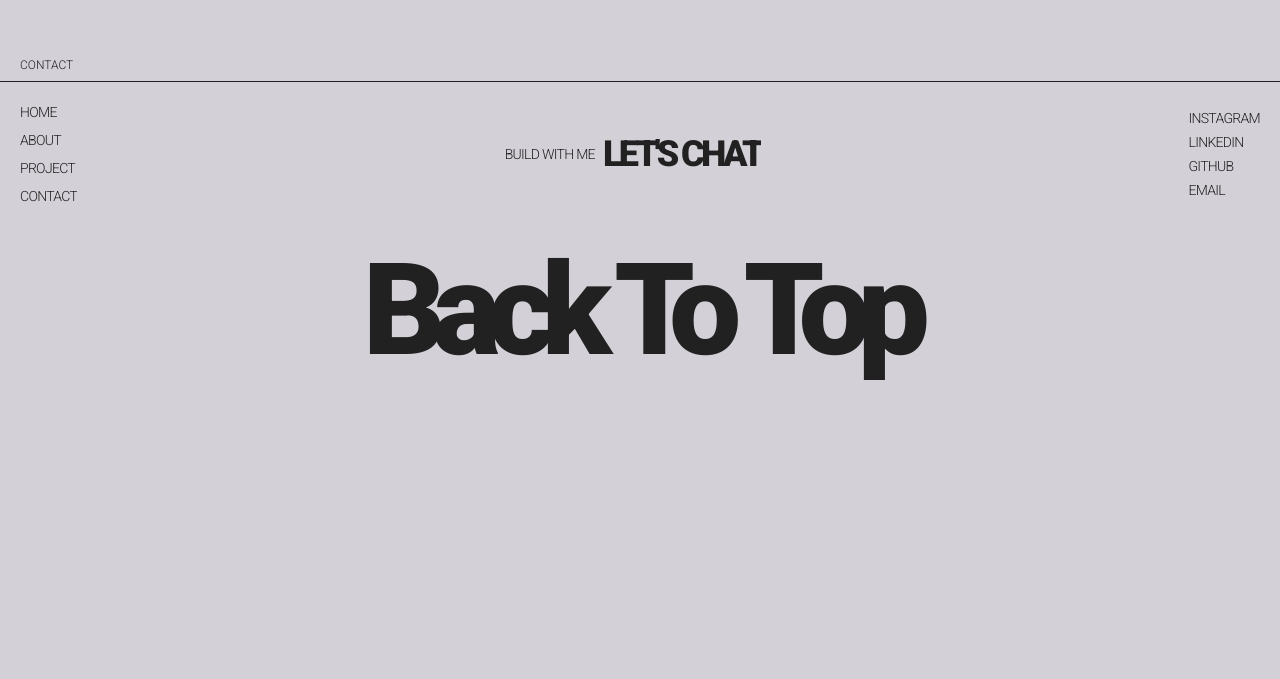
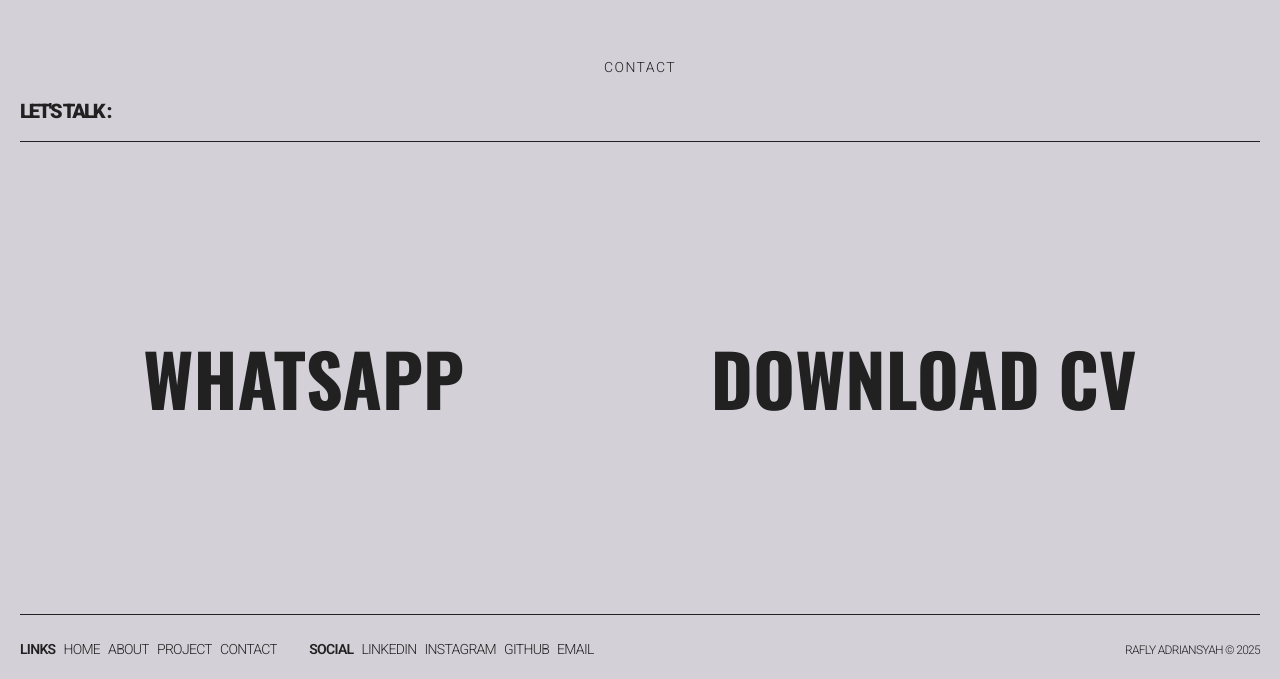
Before and after one commit to rafly-id/personal-portfolio, a React (Vite) app: page / in a window 1280 px wide. Shown: the part 2966-3645 px from the top of the page. Before the commit the page ends 3390 px from the top, so only its background shows below. Built offline with nearby package versions, Linux system fonts and the light colour scheme.

Commit message:
change contact all

```diff
--- a/src/components/Contact.jsx
+++ b/src/components/Contact.jsx
@@ -1,35 +1,7 @@
-import { useCallback, useLayoutEffect, useRef } from "react";
+import { useRef, useLayoutEffect, useCallback } from "react";
 import ScrollSmoother from "gsap/ScrollSmoother";
 import { slideUpTextHover } from "../utils/gsapHover";
-
-const Contact = () => {
-  const navRef = useRef(null);
-
-  useLayoutEffect(() => {
-    if (!navRef.current) return;
-    const cleanup = slideUpTextHover({
-      container: navRef.current,
-      itemSelector: ".contact-hover",
-      defaultTxtSel: ".text-default",
-      hoverTxtSel: ".nav-hover",
-    });
-    return cleanup;
-  }, []);
-
-  const handleScroll = useCallback((target) => {
-    const smoother = ScrollSmoother.get();
-    const element = document.querySelector(target);
-
-    if (smoother && element) {
-      smoother.scrollTo(target, true, "center center");
-    } else if (element) {
-      element.scrollIntoView({ behavior: "smooth", block: "center" });
-    }
-  }, []);
-
-  const handleBackToTop = useCallback(() => {
-    handleScroll("#home");
-  }, [handleScroll]);
+import { useScrollAnimation } from "../utils/scrollAnimation";
 
 const primaryLinks = [
   { href: "#home", label: "Home" },
@@ -39,36 +11,23 @@ const Contact = () => {
 ];
 
 const socialLinks = [
-    { href: "https://www.instagram.com/__rafllyy/", label: "Instagram" },
   {
     href: "https://www.linkedin.com/in/rafly-adriansyah-35587225b/",
     label: "LinkedIn",
   },
+  { href: "https://www.instagram.com/__rafllyy/", label: "Instagram" },
   { href: "https://github.com/rafly-id", label: "GitHub" },
   { href: "mailto:muhr0417@gmail.com", label: "Email" },
 ];
 
-  return (
-    <section id="contact" className="pb-[25px] md:pb-[50px] uppercase">
-      <h1 className="text-xs font-light mb-2 ml-5">Contact</h1>
-
-      <nav ref={navRef} aria-label="Contact Navigation" className="border-t">
-        <div className="flex justify-between items-center mx-5 mt-5 text-xs md:text-sm font-light -tracking-wider">
-          <div className="flex flex-col space-y-2">
-            {primaryLinks.map(({ href, label }) => (
-              <div
-                key={href}
-                className="relative overflow-hidden contact-hover cursor-pointer"
-              >
+const HoverLink = ({ href, label, onClick, external, download }) => (
+  <div className="relative overflow-hidden contact-hover cursor-pointer">
     <a
       href={href}
+      onClick={onClick}
+      {...(external ? { target: "_blank", rel: "noopener noreferrer" } : {})}
+      {...(download ? { download: true } : {})}
       className="block relative"
-                  onClick={(e) => {
-                    if (href.startsWith("#")) {
-                      e.preventDefault();
-                      handleScroll(href);
-                    }
-                  }}
     >
       <span className="text-default block">{label}</span>
       <span className="nav-hover absolute top-0 left-0 block opacity-0">
@@ -76,55 +35,103 @@ const Contact = () => {
       </span>
     </a>
   </div>
+);
+
+const Contact = () => {
+  const sectionRef = useRef(null);
+
+  useLayoutEffect(() => {
+    if (!sectionRef.current) return;
+    const cleanup = slideUpTextHover({
+      container: sectionRef.current,
+      itemSelector: ".contact-hover",
+      defaultTxtSel: ".text-default",
+      hoverTxtSel: ".nav-hover",
+    });
+    return cleanup;
+  }, []);
+
+  useScrollAnimation({
+    ref: sectionRef,
+    itemSelector: ".ani",
+    triggerOptions: {
+      toggleAction: "play none none none",
+    },
+    options: {
+      stagger: 0.2,
+    },
+  });
+
+  const handleScroll = useCallback((href) => {
+    const smoother = ScrollSmoother.get();
+    const element = document.querySelector(href);
+    if (element) {
+      smoother
+        ? smoother.scrollTo(href, true, "center center")
+        : element.scrollIntoView({ behavior: "smooth", block: "center" });
+    }
+  }, []);
+
+  const whatsappLink = `https://wa.me/6285974111131?text=${encodeURIComponent(
+    "Halo Rafly "
+  )}`;
+  const cvLink = "/assets/CV-Rafly-Adriansyah.pdf"; // ganti path
+
+  return (
+    <section id="contact" ref={sectionRef} className="uppercase pb-5">
+      <div className="text-center mb-5 font-light text-xs md:text-sm tracking-widest">
+        <h2>CONTACT</h2>
+      </div>
+
+      <h1 className="text-lg md:text-xl font-black -tracking-widest border-b pb-4 mb-12 md:mb-20 mx-5">
+        LET'S TALK :
+      </h1>
+
+      <div className="flex justify-around items-center px-5 mb-12 font-oswald text-xl md:text-7xl">
+        <div className="ani p-5 md:p-30 rounded-2xl">
+          <HoverLink href={whatsappLink} label="WhatsApp" external />
+        </div>
+        <div className="ani p-5 md:p-30 rounded-2xl">
+          <HoverLink href={cvLink} label="Download CV" download />
+        </div>
+      </div>
+
+      <nav
+        aria-label="Contact Navigation"
+        className="border-t mt-5 md:mt-20 mx-5 pt-6"
+      >
+        <div className="flex flex-wrap justify-between items-baseline gap-y-4 text-xs md:text-sm font-light -tracking-wider">
+          <div className="flex flex-wrap items-baseline gap-x-8 gap-y-2">
+            <div className="flex items-baseline gap-2">
+              <h2 className="font-semibold">LINKS</h2>
+              {primaryLinks.map(({ href, label }) => (
+                <div className="ani">
+                  <HoverLink
+                    key={href}
+                    href={href}
+                    label={label}
+                    onClick={(e) => {
+                      e.preventDefault();
+                      handleScroll(href);
+                    }}
+                  />
+                </div>
               ))}
             </div>
 
-          <div className="flex items-center space-x-2 mt-4 md:mt-0">
-            <span className="font-light text-xs md:text-sm">Build with me</span>
-            <div className="relative overflow-hidden contact-hover cursor-pointer">
-              <a
-                href="mailto:muhr0417@gmail.com"
-                className="block relative text-2xl md:text-4xl font-black -tracking-widest hover:underline"
-              >
-                <span className="text-default block">Let's Chat</span>
-                <span className="nav-hover absolute top-0 left-0 block opacity-0">
-                  Let's Chat
-                </span>
-              </a>
-            </div>
-          </div>
-
-          <div className="flex flex-col space-y-1 mt-4 md:mt-0 text-xs md:text-sm">
+            <div className="flex items-baseline gap-2">
+              <h2 className="font-semibold">SOCIAL</h2>
               {socialLinks.map(({ href, label }) => (
-              <div
-                key={href}
-                className="relative overflow-hidden contact-hover cursor-pointer"
-              >
-                <a
-                  href={href}
-                  target={href.startsWith("http") ? "_blank" : undefined}
-                  rel={href.startsWith("http") ? "noopener noreferrer" : undefined}
-                  className="block relative hover:underline"
-                >
-                  <span className="text-default block">{label}</span>
-                  <span className="nav-hover absolute top-0 left-0 block opacity-0">
-                    {label}
-                  </span>
-                </a>
+                <div className="ani">
+                  <HoverLink key={href} href={href} label={label} external />
                 </div>
               ))}
             </div>
           </div>
 
-        <div className="w-full mt-10 flex justify-center">
-          <button
-            type="button"
-            onClick={handleBackToTop}
-            aria-label="Kembali ke atas halaman"
-            className="text-6xl md:text-9xl font-black -tracking-widest hover:underline"
-          >
-            Back To Top
-          </button>
+          <div className="text-xs text-right">
+            <p>RAFLY ADRIANSYAH © {new Date().getFullYear()}</p>
+          </div>
         </div>
       </nav>
     </section>
```
Lines whose indentation alone changed are shown as unchanged.
